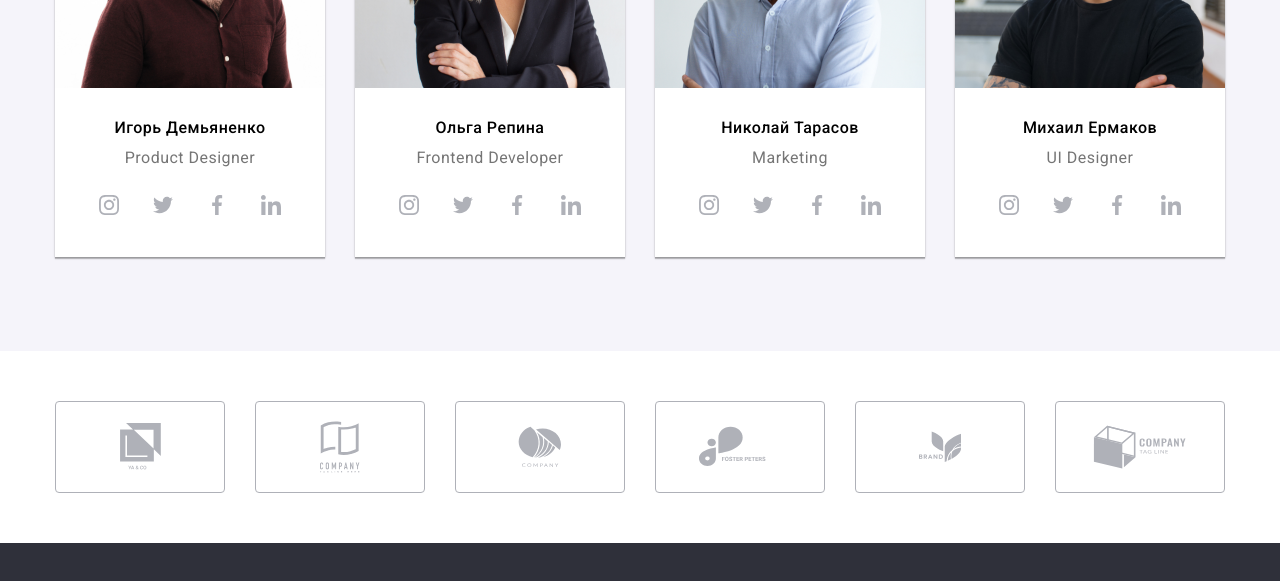
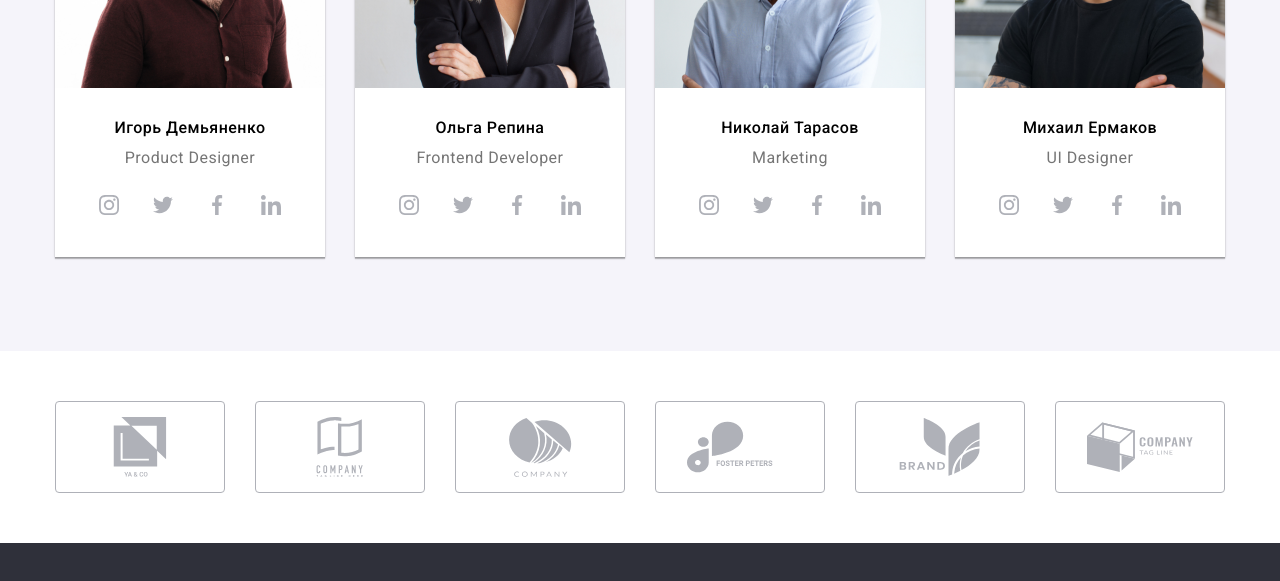
Before and after one commit to amchik22/goit-markup-hw-04, a plain HTML site: page index.html in a window 1280 px wide. Shown: the part 1962-2543 px from the top of the page. Drawn offline with nearby package versions, Linux system fonts and the light colour scheme.

Commit message:
chenged mistakes

```diff
--- a/index.html
+++ b/index.html
@@ -214,12 +214,12 @@
       <section class="clients">
         <div class="container">
           <ul class="clients_wrapper list">
-           <li class="clients_item"><a><svg width="41" height="46.7"  class="clients_icon"><use href="./img/icons/icons.svg#icon-Union"></use></svg></a></li>
-           <li class="clients_item"><a class="clients_item_icon"><svg width="40" height="52" class="clients_icon"><use href="./img/icons/icons.svg#icon-tagline"></use></svg></a></li>
-           <li class="clients_item"><a class="clients_item_icon"><svg width="43.46" height="41.18" class="clients_icon"><use href="./img/icons/icons.svg#icon-company"></use></svg></a></li>
-           <li class="clients_item"><a class="clients_item_icon"><svg width="84.44" height="40.62" class="clients_icon"><use href="./img/icons/icons.svg#icon-foster"></use></svg></a></li>
-           <li class="clients_item"><a class="clients_item_icon"><svg width="42.54" height="45.43" class="clients_icon"><use href="./img/icons/icons.svg#icon-barnd"></use></svg></a></li>
-           <li class="clients_item"><a class="clients_item_icon"><svg width="93.79" height="43.93" class="clients_icon"><use href="./img/icons/icons.svg#icon-tagline-2"></use></svg></a></li>
+           <li class="clients_item"><a><svg width="106" height="60"  class="clients_icon"><use href="./img/icons/icons.svg#icon-Union"></use></svg></a></li>
+           <li class="clients_item"><a class="clients_item_icon"><svg width="106" height="60" class="clients_icon"><use href="./img/icons/icons.svg#icon-tagline"></use></svg></a></li>
+           <li class="clients_item"><a class="clients_item_icon"><svg width="106" height="60" class="clients_icon"><use href="./img/icons/icons.svg#icon-company"></use></svg></a></li>
+           <li class="clients_item"><a class="clients_item_icon"><svg width="106" height="60" class="clients_icon"><use href="./img/icons/icons.svg#icon-foster"></use></svg></a></li>
+           <li class="clients_item"><a class="clients_item_icon"><svg width="106" height="60" class="clients_icon"><use href="./img/icons/icons.svg#icon-barnd"></use></svg></a></li>
+           <li class="clients_item"><a class="clients_item_icon"><svg width="106" height="60" class="clients_icon"><use href="./img/icons/icons.svg#icon-tagline-2"></use></svg></a></li>
           </ul>
         </div>
       </section>
```
Also changed, not shown: js/modal.js (added, +14 -0 lines).
